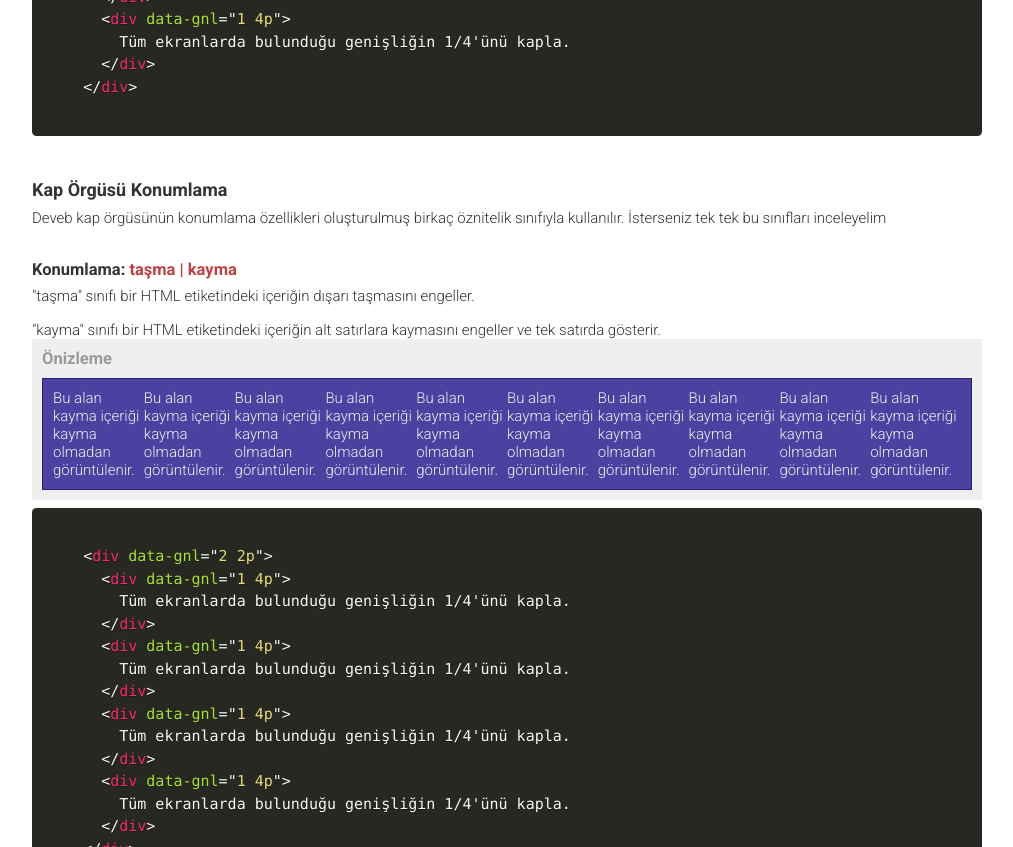
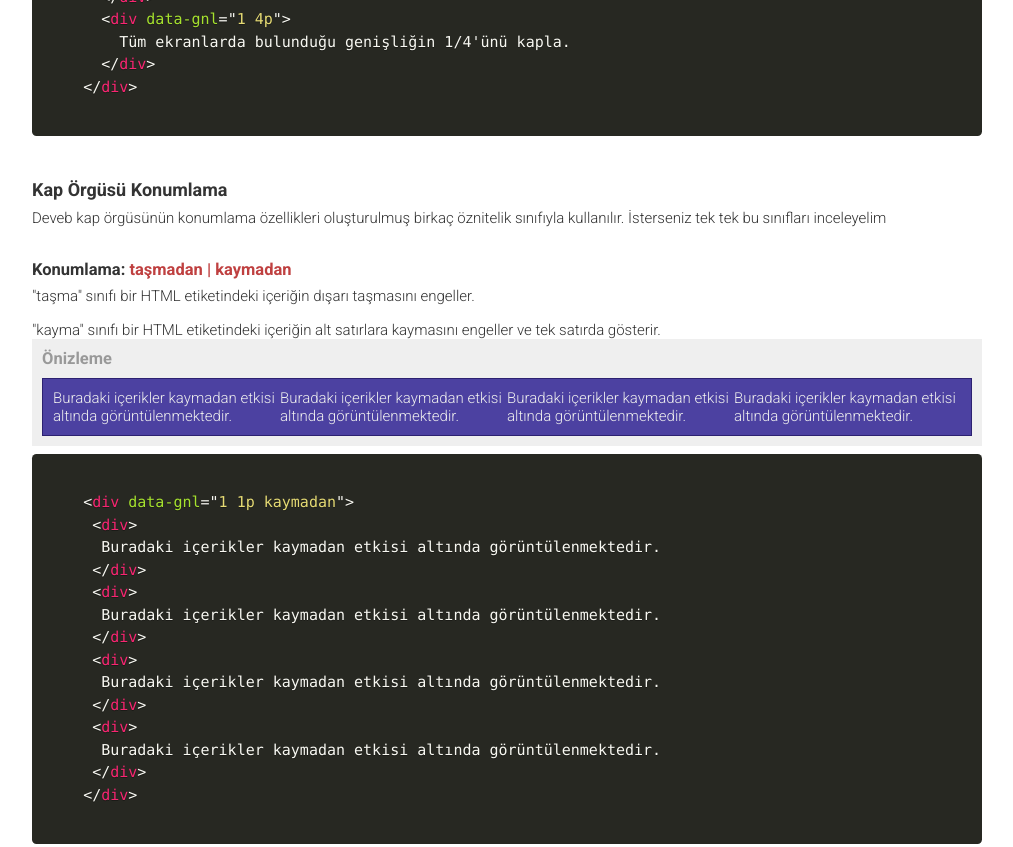
Before and after one commit to data-deveb/data-deveb.github.io, a Jekyll site: the page built from belgeler/kap-orgusu.html, in a window 1280 px wide and 1400 px high, scrolled down 2239 px, cut to the strip 0-847 px from the top of the window. Shown: the whole strip, without its empty margins (228-1241 px from the left). Built offline with Jekyll 4.4.1, drawn with Linux system fonts in a browser that asks for light colours.

Commit message:
Güncelleme

```diff
--- a/belgeler/kap-orgusu.html
+++ b/belgeler/kap-orgusu.html
@@ -118,58 +118,40 @@ title: Kap Örgüsü
 
     <p>Deveb kap örgüsünün konumlama özellikleri oluşturulmuş birkaç öznitelik sınıfıyla kullanılır. İsterseniz tek tek bu sınıfları inceleyelim</p>
 
-    <h3>Konumlama: <span data-metin="dikkat">taşma | kayma</span></h3>
+    <h3>Konumlama: <span data-metin="dikkat">taşmadan | kaymadan</span></h3>
     <p>"taşma" sınıfı bir HTML etiketindeki içeriğin dışarı taşmasını engeller.</p>
     <p>"kayma" sınıfı bir HTML etiketindeki içeriğin alt satırlara kaymasını engeller ve tek satırda gösterir.</p>
     <div data-gnl="1 1p" class="önizleme">
       <h3>Önizleme</h3>
-      <div data-gnl="2 2p kaymadan">
+      <div data-gnl="1 1p kaymadan">
         <div>
-          Bu alan kayma içeriği kayma olmadan görüntülenir.
+          Buradaki içerikler kaymadan etkisi altında görüntülenmektedir.
         </div>
         <div>
-          Bu alan kayma içeriği kayma olmadan görüntülenir.
+          Buradaki içerikler kaymadan etkisi altında görüntülenmektedir.
         </div>
         <div>
-          Bu alan kayma içeriği kayma olmadan görüntülenir.
+          Buradaki içerikler kaymadan etkisi altında görüntülenmektedir.
         </div>
         <div>
-          Bu alan kayma içeriği kayma olmadan görüntülenir.
-        </div>
-        <div>
-          Bu alan kayma içeriği kayma olmadan görüntülenir.
-        </div>
-        <div>
-          Bu alan kayma içeriği kayma olmadan görüntülenir.
-        </div>
-        <div>
-          Bu alan kayma içeriği kayma olmadan görüntülenir.
-        </div>
-        <div>
-          Bu alan kayma içeriği kayma olmadan görüntülenir.
-        </div>
-        <div>
-          Bu alan kayma içeriği kayma olmadan görüntülenir.
-        </div>
-        <div>
-          Bu alan kayma içeriği kayma olmadan görüntülenir.
+          Buradaki içerikler kaymadan etkisi altında görüntülenmektedir.
         </div>
       </div>
     </div>
     <pre data-gnl="1 1p"><code class="language-html">
-    &lt;div data-gnl=&quot;2 2p&quot;&gt;
-      &lt;div data-gnl=&quot;1 4p&quot;&gt;
-        Tüm ekranlarda bulunduğu genişliğin 1/4'ünü kapla.
-      &lt;/div&gt;
-      &lt;div data-gnl=&quot;1 4p&quot;&gt;
-        Tüm ekranlarda bulunduğu genişliğin 1/4'ünü kapla.
-      &lt;/div&gt;
-      &lt;div data-gnl=&quot;1 4p&quot;&gt;
-        Tüm ekranlarda bulunduğu genişliğin 1/4'ünü kapla.
-      &lt;/div&gt;
-      &lt;div data-gnl=&quot;1 4p&quot;&gt;
-        Tüm ekranlarda bulunduğu genişliğin 1/4'ünü kapla.
-      &lt;/div&gt;
+    &lt;div data-gnl=&quot;1 1p kaymadan&quot;&gt;
+     &lt;div&gt;
+      Buradaki i&ccedil;erikler kaymadan etkisi alt&#305;nda g&ouml;r&uuml;nt&uuml;lenmektedir.
+     &lt;/div&gt;
+     &lt;div&gt;
+      Buradaki i&ccedil;erikler kaymadan etkisi alt&#305;nda g&ouml;r&uuml;nt&uuml;lenmektedir.
+     &lt;/div&gt;
+     &lt;div&gt;
+      Buradaki i&ccedil;erikler kaymadan etkisi alt&#305;nda g&ouml;r&uuml;nt&uuml;lenmektedir.
+     &lt;/div&gt;
+     &lt;div&gt;
+      Buradaki i&ccedil;erikler kaymadan etkisi alt&#305;nda g&ouml;r&uuml;nt&uuml;lenmektedir.
+     &lt;/div&gt;
     &lt;/div&gt;
     </code></pre>
     <p></p>
```
